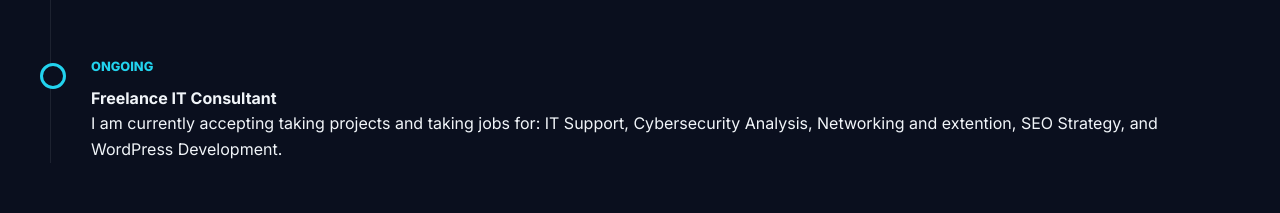
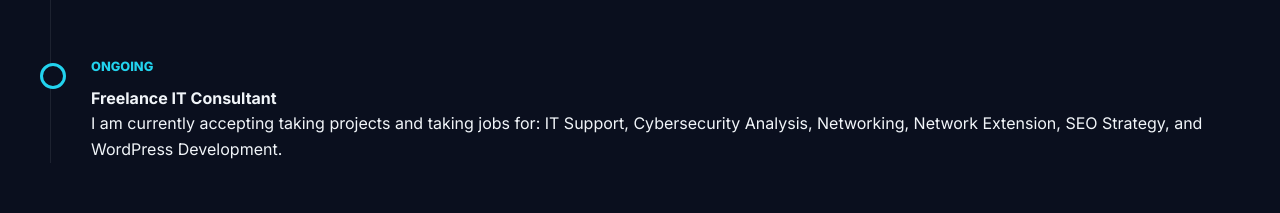
Before and after one commit to Clinntech/ClinTech, a plain HTML site: page index.html in a window 1280 px wide. Shown: the part 1883-2096 px from the top of the page. Drawn offline with Linux system fonts and the light colour scheme.

Commit message:
Fix typo in project description

```diff
--- a/index.html
+++ b/index.html
@@ -116,7 +116,7 @@
             <div class="timeline-item">
                 <span class="date">Ongoing</span>
                 <h4>Freelance IT Consultant</h4>
-                <p>I am currently accepting taking projects and taking jobs for: IT Support, Cybersecurity Analysis, Networking and extention, SEO Strategy, and WordPress Development.</p>
+                <p>I am currently accepting taking projects and taking jobs for: IT Support, Cybersecurity Analysis, Networking, Network Extension, SEO Strategy, and WordPress Development.</p>
             </div>
         </div>
     </section>
```
